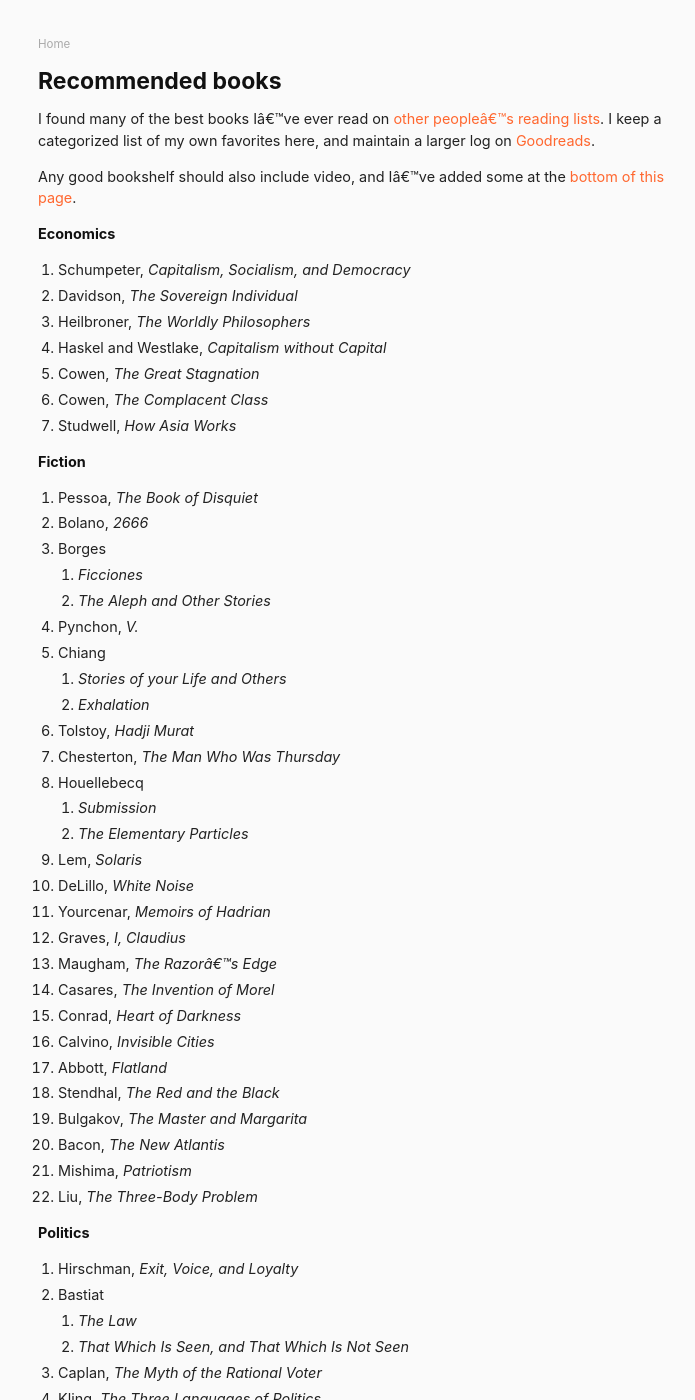
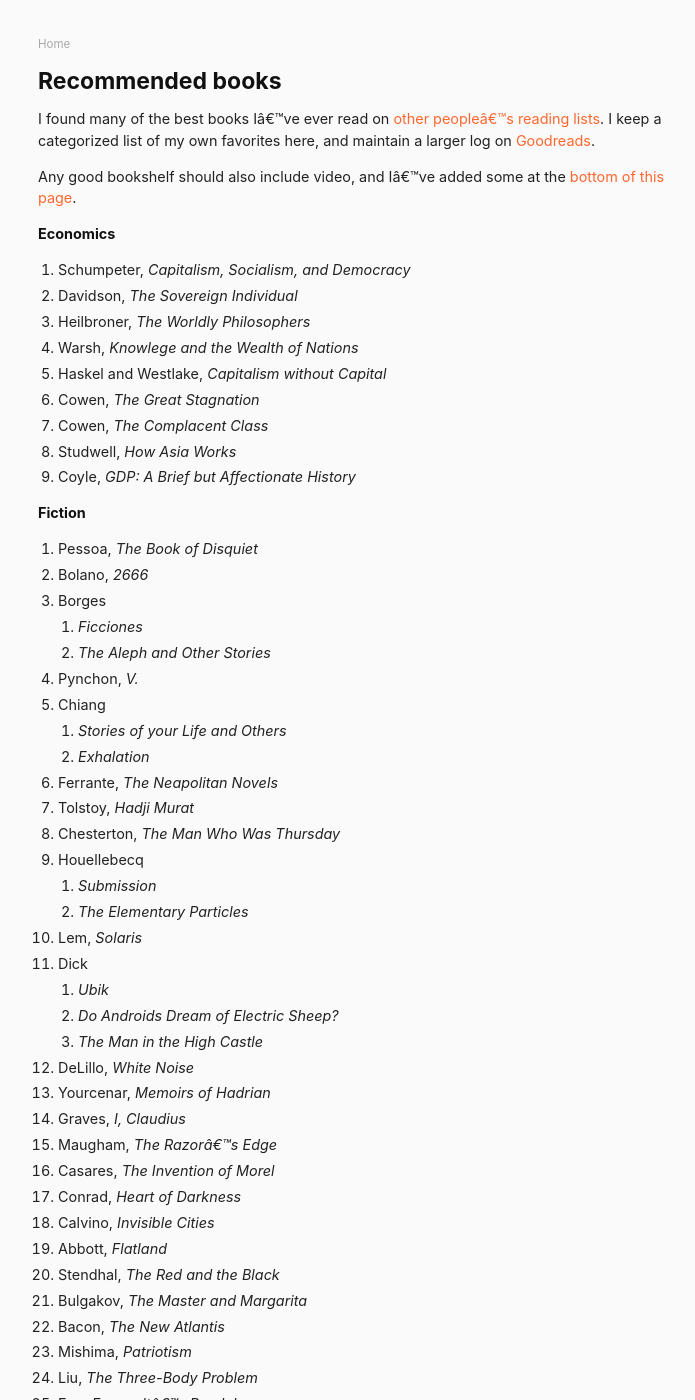
Before and after one commit to danschlz/danschulz.github.io, a Jekyll site: the page built from books.md, in a window 1280 px wide and 1400 px high. Shown: the whole window, without its empty margins (282-977 px from the left). Built offline with Jekyll 4.4.1, drawn with Linux system fonts in a browser that asks for light colours; some of the changed text lies outside the part shown.

Commit message:
Update books.md

```diff
--- a/books.md
+++ b/books.md
@@ -12,10 +12,12 @@ Any good bookshelf should also include video, and I've added some at the [bottom
 - Schumpeter, _Capitalism, Socialism, and Democracy_
 - Davidson, _The Sovereign Individual_
 - Heilbroner, _The Worldly Philosophers_
+- Warsh, _Knowlege and the Wealth of Nations_
 - Haskel and Westlake, _Capitalism without Capital_
 - Cowen, _The Great Stagnation_
 - Cowen, _The Complacent Class_
 - Studwell, _How Asia Works_
+- Coyle, _GDP: A Brief but Affectionate History_
 
 **Fiction**
 - Pessoa, _The Book of Disquiet_
@@ -27,12 +29,17 @@ Any good bookshelf should also include video, and I've added some at the [bottom
 - Chiang
 	- _Stories of your Life and Others_
     - _Exhalation_
+- Ferrante, _The Neapolitan Novels_
 - Tolstoy, _Hadji Murat_
 - Chesterton, _The Man Who Was Thursday_
 - Houellebecq
 	- _Submission_
 	- _The Elementary Particles_
 - Lem, _Solaris_
+- Dick
+	- _Ubik_
+	- _Do Androids Dream of Electric Sheep?_
+	- _The Man in the High Castle_
 - DeLillo, _White Noise_
 - Yourcenar, _Memoirs of Hadrian_
 - Graves, _I, Claudius_
@@ -78,6 +88,7 @@ Any good bookshelf should also include video, and I've added some at the [bottom
 - Coram, _Boyd_
 - Soni, _A Mind at Play_
 - Thorp, _A Man for All Markets_
+- Mallaby, _The Man Who Knew: The Life and Times of Alan Greenspan_
 
 **Biology / Anthropology**
 - Dawkins, _The Selfish Gene_
```
Also changed, not shown: other parts of books.md (+3 -0 lines).
